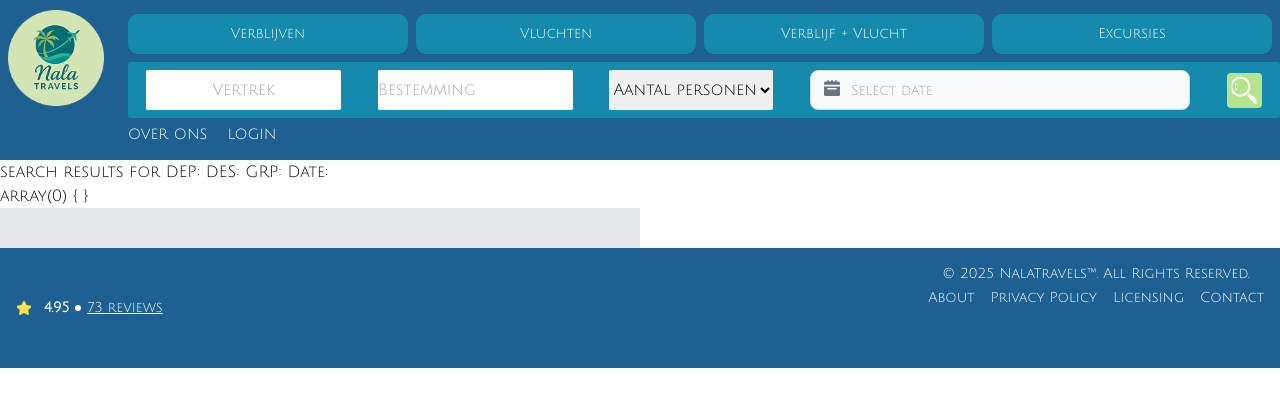
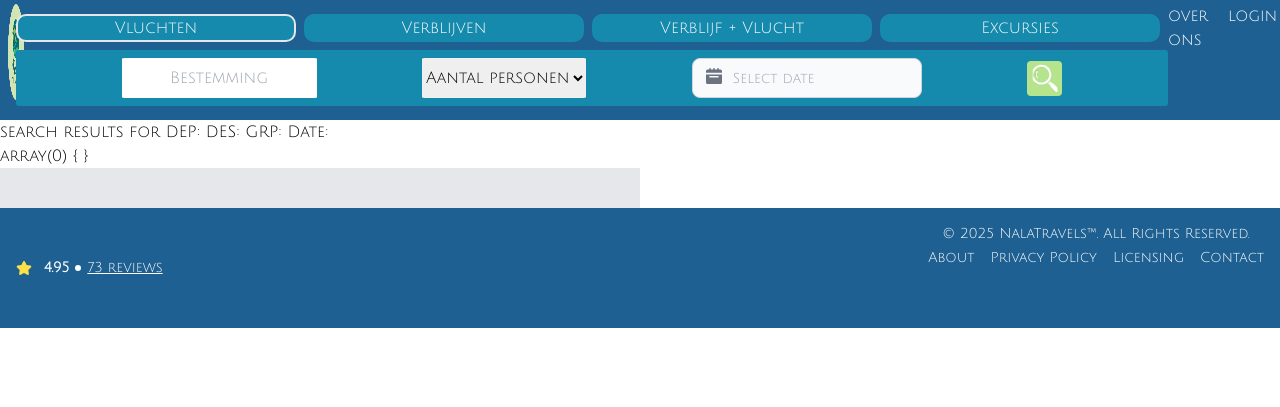
Before and after one commit to TooHighDude420/Nala_Travels, a PHP site: page /index.php?page=search&d=&a=&p=&dt= in a window 1280 px wide. Shown: the top 407 px of the page. Run offline with PHP 8.4, Linux system fonts and the light colour scheme; the visitor is signed in with stand-in values (Sample User, id 1); data that the repository does not hold is empty; some libraries are stand-ins or nearby versions; some web fonts are replaced.

Commit message:
fixed header

```diff
--- a/NalaTravels/assets/includes/header.inc.php
+++ b/NalaTravels/assets/includes/header.inc.php
@@ -3,47 +3,53 @@
     <!-- scripts for components -->
     <script src="https://cdn.jsdelivr.net/npm/flowbite@3.1.2/dist/flowbite.min.js"></script>
 
-    <div class="bg-[#1E6091] w-full h-[20vh] flex justify-between">
-        <img src="assets/img/header/logo.png" alt="logo" class="size-24 m-2 mt-2.5">
+    <div class="bg-[#1E6091] w-full h-[15vh] flex justify-between">
+        <a href="index.php?page=home">
+            <img src="assets/img/header/logo.png" alt="logo" class="size-24 m-2 mt-1">
+        </a>
+
         <div class="flex flex-col justify-around">
             <div>
                 <div class="boven flex content-center flex-wrap w-[80%]">
                     <div class="flex">
-                        <button type="button"
-                            class="text-white bg-[#168AAD] hover:border-white hover:border-2 font-small rounded-[10px] text-sm px-5 py-2.5 text-center me-2 mb-2 w-[35vh]">Verblijven</button>
-                        <button type="button"
-                            class="text-white bg-[#168AAD] hover:border-white hover:border-2 font-small rounded-[10px] text-sm px-5 py-2.5 text-center me-2 mb-2 w-[35vh]">Vluchten</button>
-                        <button type="button"
-                            class="text-white bg-[#168AAD] hover:border-white hover:border-2 font-small rounded-[10px] text-sm px-5 py-2.5 text-center me-2 mb-2 w-[35vh]">Verblijf
+                        <button type="button" id="vluchten" onclick="flightsActive()"
+                            class="text-white bg-[#168AAD] hover:border-white hover:border-2 font-small rounded-[10px] text-xxs text-center me-2 mb-2 w-[35vh] active">Vluchten</button>
+                        <button type="button" id="verblijven" onclick="staysActive()"
+                            class="text-white bg-[#168AAD] hover:border-white hover:border-2 font-small rounded-[10px] text-xxs text-center me-2 mb-2 w-[35vh]">Verblijven</button>
+                        <button type="button" id="verblijfVlucht" onclick="combiActive()"
+                            class="text-white bg-[#168AAD] hover:border-white hover:border-2 font-small rounded-[10px] text-xxs text-center me-2 mb-2 w-[35vh]">Verblijf
                             + Vlucht</button>
-                        <button type="button"
-                            class="text-white bg-[#168AAD] hover:border-white hover:border-2 font-small rounded-[10px] text-sm px-5 py-2.5 text-center me-2 mb-2 w-[35vh]">Excursies</button>
+                        <button type="button" id="excursie" onclick="excursionActive()"
+                            class="text-white bg-[#168AAD] hover:border-white hover:border-2 font-small rounded-[10px] text-xxs text-center me-2 mb-2 w-[35vh]">Excursies</button>
                     </div>
                 </div>
-
-                <div class="onder bg-[#168AAD] h-[7vh] rounded-[3px] flex justify-around content-center flex-wrap">
-                    <input type="text" name="departure" id="departure" class="inputFields placeholder:text-center"
-                        placeholder="Vertrek">
-                    <input type="text" name="arrival" id="arrival" class="inputFields" placeholder="Bestemming">
+                <form action="assets/php/search.php" method="post"
+                    class="onder bg-[#168AAD] h-[7vh] rounded-[3px] flex justify-evenly content-center flex-wrap">
+                    <input type="text" name="departure" id="departure"
+                        class="inputFields placeholder:text-center hidden" placeholder="Vertrek">
+                    <input type="text" name="arrival" id="arrival" class="inputFields placeholder:text-center"
+                        placeholder="Bestemming">
                     <select name="groupSize" id="groupSize" class="inputFields">
-                        <option value="def" selected="true" disabled="disabled">Aantal personen</option>
-                        <option value="one">1</option>
-                        <option value="two">2</option>
-                        <option value="three">3</option>
-                        <option value="four">4</option>
-                        <option value="more">5+</option>
+                        <option value="def" selected="true" disabled="disabled" class="text-gray-500">Aantal
+                            personen
+                        </option>
+                        <option value="1">1</option>
+                        <option value="2">2</option>
+                        <option value="3">3</option>
+                        <option value="4">4</option>
+                        <option value="5+">5+</option>
                     </select>
-                    <div class="relative w-[33%]">
+                    <div class="relative w-[20%]">
                         <div class="absolute top-[1.3vh] start-0 flex items-center ps-3.5 pointer-events-none">
-                            <svg class="w-4 h-4 text-gray-500 dark:text-gray-400" aria-hidden="true"
-                                xmlns="http://www.w3.org/2000/svg" fill="currentColor" viewBox="0 0 20 20">
+                            <svg class="w-4 h-4 text-gray-500" aria-hidden="true" xmlns="http://www.w3.org/2000/svg"
+                                fill="currentColor" viewBox="0 0 20 20">
                                 <path
                                     d="M20 4a2 2 0 0 0-2-2h-2V1a1 1 0 0 0-2 0v1h-3V1a1 1 0 0 0-2 0v1H6V1a1 1 0 0 0-2 0v1H2a2 2 0 0 0-2 2v2h20V4ZM0 18a2 2 0 0 0 2 2h16a2 2 0 0 0 2-2V8H0v10Zm5-8h10a1 1 0 0 1 0 2H5a1 1 0 0 1 0-2Z" />
                             </svg>
                         </div>
                         <input datepicker id="default-datepicker" type="text"
                             class="h-[5vh] bg-gray-50 border border-gray-300 text-gray-900 text-sm rounded-lg focus:ring-blue-500 focus:border-blue-500 block w-full ps-10 p-2.5 dark:bg-gray-700 dark:border-gray-600 dark:placeholder-gray-400 dark:text-white dark:focus:ring-blue-500 dark:focus:border-blue-500"
-                            placeholder="Select date" name="date">
+                            placeholder="Select date">
                     </div>
                     <button type="submit">
                         <div
@@ -51,13 +57,13 @@
                             <img src="assets/img/header/search.png" alt="search" class="h-[80%] w-[80%]] allign-center">
                         </div>
                     </button>
-                    </form>
-                </div>
-                <div class="text-white flex mt-1">
-                    <a href="index.php?page=overons" class="mr-5">over ons</a>
-                    <a href="index.php?page=login" class="mr-5">login</a>
-                </div>
+                </form>
             </div>
         </div>
+        <div class="text-white flex mt-1">
+            <a href="index.php?page=overons" class="mr-5">over ons</a>
+            <a href="index.php?page=login" class="mr-5">login</a>
+        </div>
+    </div>
 </section>
 <script src="assets/js/searchSystem/searchMain.js"></script>
```
